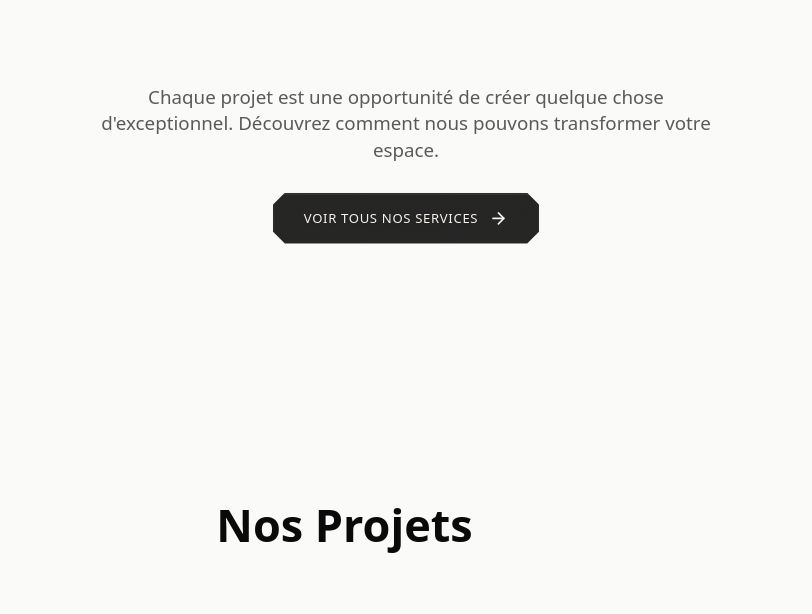
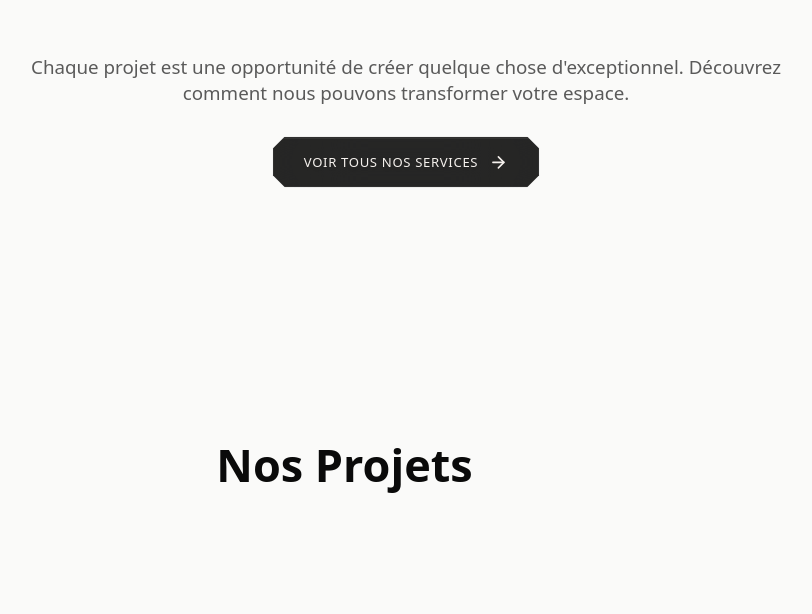
Before and after one commit to elyestayechi/EntourageAV, a React (Vite) app in the folder frontend/: page / in a window 1280 px wide. Shown: the part 6766-7380 px from the top of the page, without its empty margins (234-1046 px from the left). Built offline with nearby package versions, Linux system fonts and the light colour scheme; no server answers.

Commit message:
Resposinve homepage

```diff
--- a/frontend/src/pages/HomePage.tsx
+++ b/frontend/src/pages/HomePage.tsx
@@ -11,7 +11,7 @@ import footerImage from '../assets/footer.png';
 
 export function HomePage() {
   return (
-    <div className="bg-[#FAFAF9]">
+    <div className="bg-[#FAFAF9] overflow-x-hidden">
       {/* Chapter 1: Introduction - The Vision */}
       <div id="hero">
         <Hero />
@@ -35,18 +35,17 @@ export function HomePage() {
         <StickyServices />
       </div>
 
-      {/* Increased height significantly and added top padding to push everything down */}
-      <div className="h-64 md:h-80 lg:h-96 flex flex-col items-center px-6">
-        {/* Added padding top to push both text and button down */}
-        <div className="pt-24 md:pt-32 lg:pt-40 flex flex-col items-center gap-8 w-full">
-          <p className="text-center text-[#5A5A5A] text-lg md:text-xl max-w-2xl">
+      {/* Responsive spacer with CTA */}
+      <div className="h-48 sm:h-56 md:h-64 lg:h-72 xl:h-80 flex flex-col items-center px-4 sm:px-6">
+        <div className="pt-16 sm:pt-20 md:pt-24 lg:pt-28 xl:pt-32 flex flex-col items-center gap-6 sm:gap-8 w-full max-w-4xl mx-auto">
+          <p className="text-center text-[#5A5A5A] text-base sm:text-lg md:text-xl px-4">
             Chaque projet est une opportunité de créer quelque chose d'exceptionnel.
             Découvrez comment nous pouvons transformer votre espace.
           </p>
 
           <a
             href="/services"
-            className="inline-flex items-center gap-3 px-8 py-4 font-medium uppercase tracking-wider text-sm transition-all duration-300 hover:scale-105"
+            className="inline-flex items-center gap-2 sm:gap-3 px-6 sm:px-8 py-3 sm:py-4 text-xs sm:text-sm font-medium uppercase tracking-wider transition-all duration-300 hover:scale-105"
             style={{
               background: 'rgba(0, 0, 0, 0.85)',
               backdropFilter: 'blur(40px) saturate(180%)',
@@ -59,7 +58,7 @@ export function HomePage() {
             }}
           >
             <span>Voir tous nos services</span>
-            <ArrowRight className="w-5 h-5" />
+            <ArrowRight className="w-4 h-4 sm:w-5 sm:h-5" />
           </a>
         </div>
       </div>
@@ -109,11 +108,10 @@ export function HomePage() {
         chapter={5}
         title="Notre Méthode"
         subtitle="Un processus structuré et transparent, de la consultation à la livraison finale."
-
       />
 
       {/* Chapter 6: Process & Innovation */}
-      <div id="methode" className="bg-[#1A1A1A]">
+      <div id="methode">
         <BlueprintSection />
       </div>
 
@@ -125,31 +123,29 @@ export function HomePage() {
         subtitle="Prêt à transformer votre espace ? Discutons de votre projet."
       />
 
-      {/* CTA Section with footer background image - BIGGER */}
-      <section id="contact" className="py-32 md:py-40 lg:py-48 px-4 relative overflow-hidden min-h-[80vh] flex items-center">
+      {/* CTA Section with footer background image - Responsive */}
+      <section id="contact" className="py-16 sm:py-20 md:py-24 lg:py-32 px-4 relative overflow-hidden min-h-[50vh] sm:min-h-[60vh] md:min-h-[70vh] lg:min-h-[80vh] flex items-center">
         {/* Background Image */}
         <div
-          className="absolute inset-0"
+          className="absolute inset-0 bg-cover bg-center"
           style={{
             backgroundImage: `url(${footerImage})`,
-            backgroundSize: 'cover',
-            backgroundPosition: 'center',
           }}
         />
 
         {/* Dark overlay for better text readability */}
         <div className="absolute inset-0 bg-black/50" />
 
-        <div className="max-w-5xl mx-auto text-center relative z-10 w-full">
-          <h2 className="text-5xl sm:text-6xl md:text-7xl lg:text-8xl font-bold mb-12 text-white leading-tight">
+        <div className="max-w-4xl lg:max-w-5xl mx-auto text-center relative z-10 w-full px-4">
+          <h2 className="text-3xl sm:text-4xl md:text-5xl lg:text-6xl xl:text-7xl font-bold mb-6 sm:mb-8 md:mb-10 lg:mb-12 text-white leading-tight">
             Prêt à Transformer Votre Espace ?
           </h2>
-          <p className="text-xl sm:text-2xl md:text-3xl mb-16 leading-relaxed max-w-3xl mx-auto text-white/90">
+          <p className="text-base sm:text-lg md:text-xl lg:text-2xl mb-8 sm:mb-10 md:mb-12 lg:mb-16 leading-relaxed max-w-2xl lg:max-w-3xl mx-auto text-white/90 px-4">
             Découvrez comment notre expertise et notre passion peuvent donner vie à vos projets les plus ambitieux.
           </p>
           <a
             href="/contact"
-            className="inline-flex items-center justify-center gap-4 px-12 py-6 text-xl font-medium transition-all duration-300 hover:scale-105"
+            className="inline-flex items-center justify-center gap-2 sm:gap-3 md:gap-4 px-6 sm:px-8 md:px-10 lg:px-12 py-3 sm:py-4 md:py-5 lg:py-6 text-sm sm:text-base md:text-lg lg:text-xl font-medium transition-all duration-300 hover:scale-105"
             style={{
               background: 'rgba(255, 255, 255, 0.95)',
               backdropFilter: 'blur(40px) saturate(180%)',
@@ -160,8 +156,8 @@ export function HomePage() {
               color: '#2D2520',
             }}
           >
-            Contactez-Nous
-            <ArrowRight className="w-6 h-6" />
+            <span>Contactez-Nous</span>
+            <ArrowRight className="w-4 h-4 sm:w-5 sm:h-5 md:w-6 md:h-6" />
           </a>
         </div>
       </section>
```
